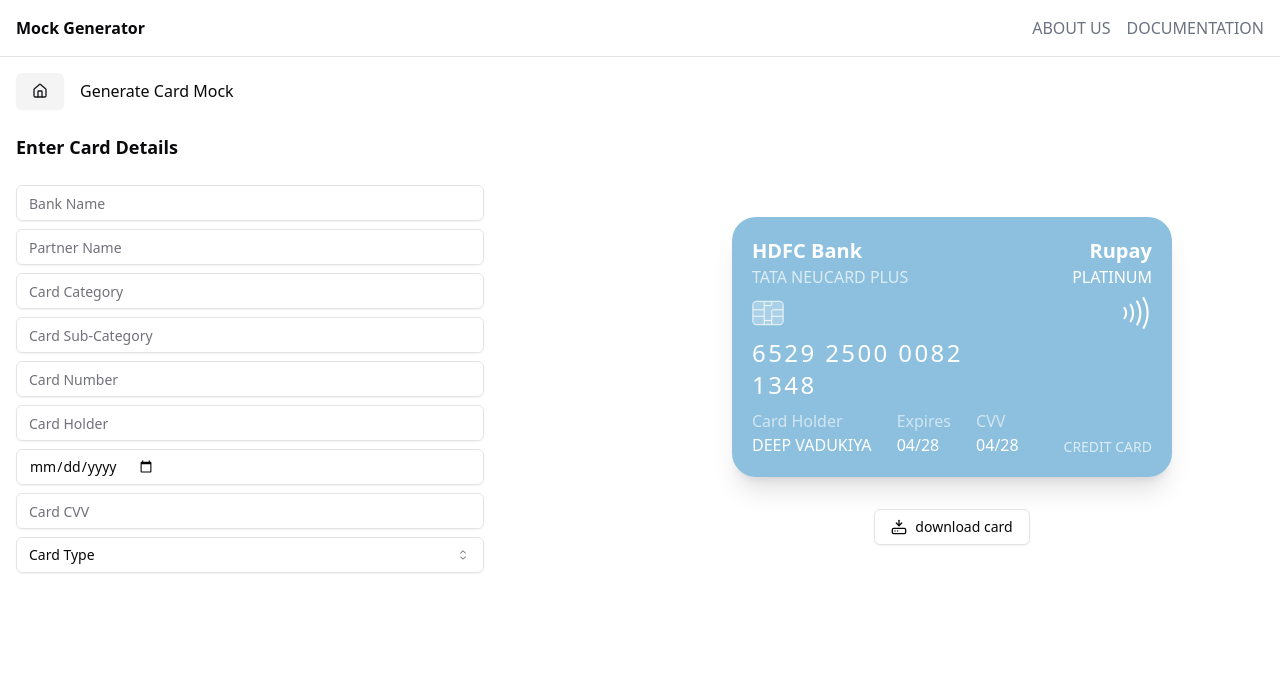
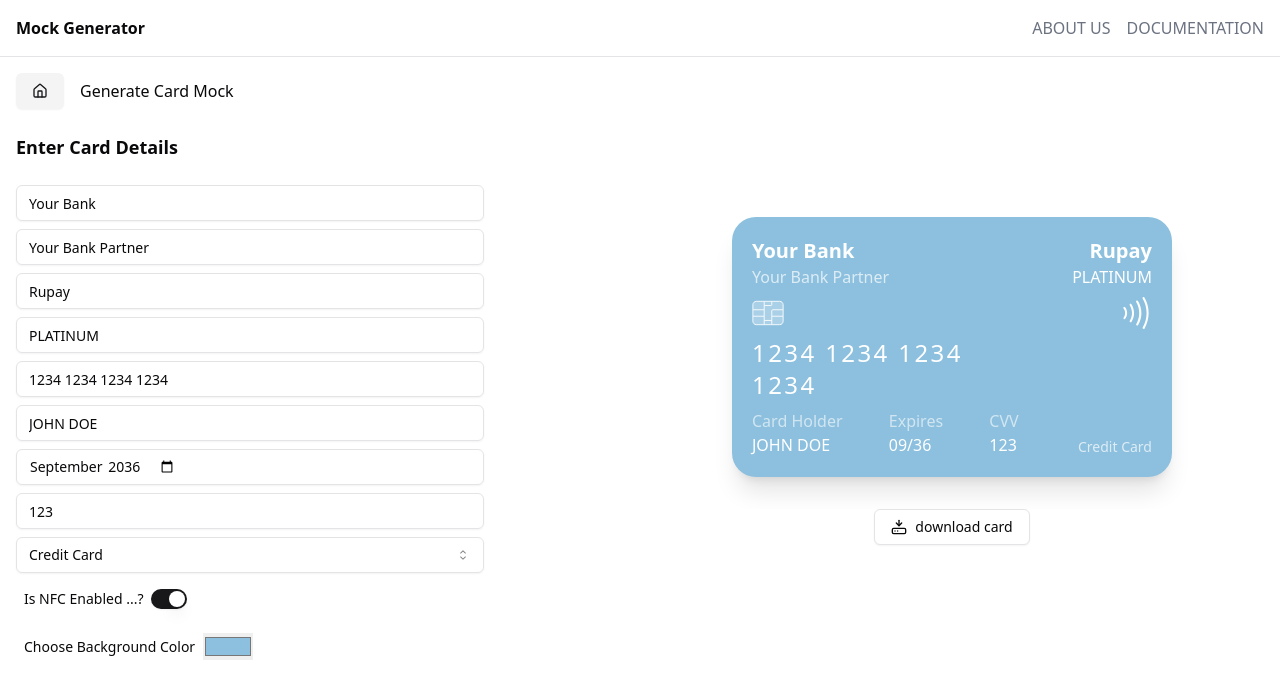
Before and after one commit to deep-vadukiya/mock-generator, a React (Vite) app: page /card-mock in a window 1280 px wide. Shown: the top 698 px of the page. Built offline with nearby package versions, Linux system fonts and the light colour scheme; a web font is replaced by a local one.

Commit message:
MG02: Credit Card Mock - added input fields and respective state management with actual functionality

```diff
--- a/package.json
+++ b/package.json
@@ -10,9 +10,12 @@
     "preview": "vite preview"
   },
   "dependencies": {
+    "@radix-ui/react-checkbox": "^1.1.2",
     "@radix-ui/react-icons": "^1.3.0",
+    "@radix-ui/react-label": "^2.1.0",
     "@radix-ui/react-select": "^2.1.2",
     "@radix-ui/react-slot": "^1.1.0",
+    "@radix-ui/react-switch": "^1.1.1",
     "@shadcn/ui": "^0.0.4",
     "class-variance-authority": "^0.7.0",
     "clsx": "^2.1.1",
--- a/pages/cardsMock/index.jsx
+++ b/pages/cardsMock/index.jsx
@@ -1,6 +1,6 @@
 //
 
-import React from "react";
+import React, { useState } from "react";
 import { useNavigate } from "react-router-dom";
 import html2canvas from "html2canvas";
 import { HardDriveDownload, House } from "lucide-react";
@@ -14,6 +14,8 @@
   SelectTrigger,
   SelectValue,
 } from "@/components/ui/select";
+import { Switch } from "@/components/ui/switch";
+import { Label } from "@/components/ui/label";
 // utility
 import { APP_PATH } from "../../routes/paths";
 import CardChip from "../../assets/creditCard/cardChip";
@@ -23,19 +25,35 @@
 
 // Note: Credit card size: 1011*638 px
 
+const CARD_MOCK_DATA = {
+  bankName: "Your Bank",
+  bankPartnerName: "Your Bank Partner",
+
+  cardCategory: "Rupay",
+  cardSubCategory: "PLATINUM",
+  backgroundColor: "#8CC0DE",
+
+  cardType: "credit_card",
+
+  cardNumber: "1234 1234 1234 1234",
+  cardHolderName: "JOHN DOE",
+  cardExpires: "2036-09",
+  cardCVV: "123",
+
+  isNFCEnabled: true,
+};
+
+const CARD_TYPES = {
+  credit_card: "Credit Card",
+  debit_card: "Debit Card",
+  prepaid_card: "Prepaid Card",
+  charge_card: "Charge Card",
+};
+
 export default function CardMock() {
   const navigate = useNavigate();
 
-  const bankName = "HDFC Bank";
-  const bankPartnerName = "TATA NEUCARD PLUS";
-  const cardCategory = "Rupay";
-  const cardTypeCategory = "PLATINUM";
-  const backgroundColor = "#8CC0DE";
-  const cardType = "CREDIT CARD";
-  const cardNumber = "6529 2500 0082 1348";
-  const cardHolderName = "DEEP VADUKIYA";
-  const cardExpires = "04/28";
-  const cardCVV = "04/28";
+  const [cardDetails, setCardDetails] = useState(CARD_MOCK_DATA);
 
   const handleDownloadImage = async () => {
     const element = document.getElementById("print"),
@@ -49,6 +67,29 @@
     document.body.appendChild(link);
     link.click();
     document.body.removeChild(link);
+  };
+
+  const cardDetailUpdate = (e, fieldName) => {
+    if (fieldName === "cardType" || fieldName === "isNFCEnabled") {
+      setCardDetails({
+        ...cardDetails,
+        [fieldName]: e,
+      });
+    } else {
+      setCardDetails({
+        ...cardDetails,
+        [e.target.name]: e.target.value,
+      });
+    }
+  };
+
+  const getFormattedDate = (typedDate) => {
+    const date = new Date(typedDate);
+    const formatted =
+      [date.getMonth() + 1].toString().padStart(2, "0") +
+      "/" +
+      date.getFullYear().toString().substring(2);
+    return formatted;
   };
 
   return (
@@ -69,27 +110,109 @@
       <div className="grid lg:grid-cols-2">
         <div className="">
           <div className="flex flex-col gap-2 lg:w-3/4">
-            <Input type="text" placeholder="Bank Name" />
-            <Input type="text" placeholder="Partner Name" />
-            <Input type="text" placeholder="Card Category" />
-            <Input type="text" placeholder="Card Sub-Category" />
+            <Input
+              type="text"
+              value={cardDetails.bankName}
+              onChange={cardDetailUpdate}
+              name="bankName"
+              placeholder="Bank Name"
+            />
+            <Input
+              type="text"
+              value={cardDetails.bankPartnerName}
+              onChange={cardDetailUpdate}
+              name="bankPartnerName"
+              placeholder="Partner Name"
+            />
+            <Input
+              type="text"
+              value={cardDetails.cardCategory}
+              onChange={cardDetailUpdate}
+              name="cardCategory"
+              placeholder="Card Category"
+            />
+            <Input
+              type="text"
+              value={cardDetails.cardSubCategory}
+              onChange={cardDetailUpdate}
+              name="cardSubCategory"
+              placeholder="Card Sub-Category"
+            />
 
-            <Input type="text" placeholder="Card Number" />
-            <Input type="text" placeholder="Card Holder" />
-            <Input type="date" placeholder="Card Expiry" />
-            <Input type="text" placeholder="Card CVV" />
+            <Input
+              type="text"
+              value={cardDetails.cardNumber}
+              onChange={cardDetailUpdate}
+              name="cardNumber"
+              placeholder="Card Number"
+            />
+            <Input
+              type="text"
+              value={cardDetails.cardHolderName}
+              onChange={cardDetailUpdate}
+              name="cardHolderName"
+              placeholder="Card Holder"
+            />
+            <Input
+              type="month"
+              value={cardDetails.cardExpires}
+              onChange={cardDetailUpdate}
+              name="cardExpires"
+              placeholder="Card Expiry"
+            />
+            <Input
+              type="text"
+              value={cardDetails.cardCVV}
+              onChange={cardDetailUpdate}
+              name="cardCVV"
+              placeholder="Card CVV"
+            />
 
-            <Select>
+            <Select
+              value={cardDetails.cardType}
+              onValueChange={(val) => cardDetailUpdate(val, "cardType")}
+              name="cardType"
+            >
               <SelectTrigger>
                 <SelectValue placeholder="Card Type" />
               </SelectTrigger>
               <SelectContent>
                 <SelectItem value="credit_card">Credit Card</SelectItem>
                 <SelectItem value="debit_card">Debit Card</SelectItem>
-                <SelectItem value="prepaidt_card">Prepaid Card</SelectItem>
+                <SelectItem value="prepaid_card">Prepaid Card</SelectItem>
                 <SelectItem value="charge_card">Charge Card</SelectItem>
               </SelectContent>
             </Select>
+
+            <div className="flex items-center space-x-2 p-2">
+              <Label
+                htmlFor="terms"
+                className="text-sm font-medium leading-none peer-disabled:cursor-not-allowed peer-disabled:opacity-70"
+              >
+                Is NFC Enabled ...?
+              </Label>
+              <Switch
+                name="isNFCEnabled"
+                checked={cardDetails.isNFCEnabled}
+                onCheckedChange={(e) => cardDetailUpdate(e, "isNFCEnabled")}
+              />
+            </div>
+
+            <div className="flex items-center space-x-2 p-2">
+              <Label
+                htmlFor="terms"
+                className="text-sm font-medium leading-none peer-disabled:cursor-not-allowed peer-disabled:opacity-70"
+              >
+                Choose Background Color
+              </Label>
+              <input
+                type="color"
+                value={cardDetails.backgroundColor}
+                onChange={cardDetailUpdate}
+                name="backgroundColor"
+                placeholder="Background color"
+              />
+            </div>
           </div>
         </div>
 
@@ -97,32 +220,42 @@
           <div className="md:p-8 overflow-x-auto" id="print">
             <div
               className="container mx-auto p-5 rounded-3xl shadow-xl flex flex-col justify-between"
-              style={{ backgroundColor, maxWidth: 440, height: 260 }}
+              style={{
+                backgroundColor: cardDetails.backgroundColor ?? "#8CC0DE",
+                maxWidth: 440,
+                height: 260,
+              }}
             >
               <div className="w-full flex justify-between">
                 <div className="">
-                  <p className="text-xl font-semibold text-white">{bankName}</p>
-                  <p className="text-white opacity-70">{bankPartnerName}</p>
+                  <p className="text-xl font-semibold text-white">
+                    {cardDetails.bankName}
+                  </p>
+                  <p className="text-white opacity-70">
+                    {cardDetails.bankPartnerName}
+                  </p>
                 </div>
 
                 <div className="justify-end">
                   <p className="text-xl font-semibold text-white text-end">
-                    {cardCategory}
+                    {cardDetails.cardCategory}
                   </p>
-                  <p className="font-thin text-white">{cardTypeCategory}</p>
+                  <p className="font-thin text-white">
+                    {cardDetails.cardSubCategory}
+                  </p>
                 </div>
               </div>
 
               <div className="w-full flex justify-between">
                 <CardChip height={32} width={32} />
-                <Nfc height={32} width={32} />
+                {cardDetails.isNFCEnabled && <Nfc height={32} width={32} />}
               </div>
 
               <div className="flex flex-row">
                 <div className="basis-8/12">
                   <div className="w-full flex flex-col justify-between">
                     <p className="text-white font-extralight text-2xl tracking-widest pb-2">
-                      {cardNumber}
+                      {cardDetails.cardNumber}
                     </p>
 
                     <div className="flex justify-between">
@@ -130,21 +263,25 @@
                         <p className="text-white font-extralight opacity-60 max-w-fit">
                           Card Holder
                         </p>
-                        <p className="text-white max-w-fit">{cardHolderName}</p>
+                        <p className="text-white max-w-fit">
+                          {cardDetails.cardHolderName}
+                        </p>
                       </div>
 
                       <div className="">
                         <p className="text-white font-extralight opacity-60">
                           Expires
                         </p>
-                        <p className="text-white">{cardExpires}</p>
+                        <p className="text-white">
+                          {getFormattedDate(cardDetails.cardExpires)}
+                        </p>
                       </div>
 
                       <div className="">
                         <p className="text-white font-extralight opacity-60">
                           CVV
                         </p>
-                        <p className="text-white">{cardCVV}</p>
+                        <p className="text-white">{cardDetails.cardCVV}</p>
                       </div>
                     </div>
                   </div>
@@ -153,7 +290,7 @@
                 <div className="basis-4/12">
                   <div className="h-full content-end">
                     <p className="text-end font-light text-white opacity-70 text-sm">
-                      {cardType}
+                      {CARD_TYPES[cardDetails.cardType] ?? ""}
                     </p>
                   </div>
                 </div>
--- /dev/null
+++ b/src/components/ui/label.jsx
@@ -0,0 +1,20 @@
+import * as React from "react";
+import * as LabelPrimitive from "@radix-ui/react-label";
+import { cva } from "class-variance-authority";
+
+import { cn } from "@/lib/utils";
+
+const labelVariants = cva(
+  "text-sm font-medium leading-none peer-disabled:cursor-not-allowed peer-disabled:opacity-70"
+);
+
+const Label = React.forwardRef(({ className, ...props }, ref) => (
+  <LabelPrimitive.Root
+    ref={ref}
+    className={cn(labelVariants(), className)}
+    {...props}
+  />
+));
+Label.displayName = LabelPrimitive.Root.displayName;
+
+export { Label };
--- /dev/null
+++ b/src/components/ui/switch.jsx
@@ -0,0 +1,24 @@
+import * as React from "react";
+import * as SwitchPrimitives from "@radix-ui/react-switch";
+
+import { cn } from "@/lib/utils";
+
+const Switch = React.forwardRef(({ className, ...props }, ref) => (
+  <SwitchPrimitives.Root
+    className={cn(
+      "peer inline-flex h-5 w-9 shrink-0 cursor-pointer items-center rounded-full border-2 border-transparent shadow-sm transition-colors focus-visible:outline-none focus-visible:ring-2 focus-visible:ring-ring focus-visible:ring-offset-2 focus-visible:ring-offset-background disabled:cursor-not-allowed disabled:opacity-50 data-[state=checked]:bg-primary data-[state=unchecked]:bg-input",
+      className
+    )}
+    {...props}
+    ref={ref}
+  >
+    <SwitchPrimitives.Thumb
+      className={cn(
+        "pointer-events-none block h-4 w-4 rounded-full bg-background shadow-lg ring-0 transition-transform data-[state=checked]:translate-x-4 data-[state=unchecked]:translate-x-0"
+      )}
+    />
+  </SwitchPrimitives.Root>
+));
+Switch.displayName = SwitchPrimitives.Root.displayName;
+
+export { Switch };
```
Also changed, not shown: src/components/ui/checkbox.jsx (added, +25 -0 lines), 1 other file (tests, documents, lock files or other folders).
